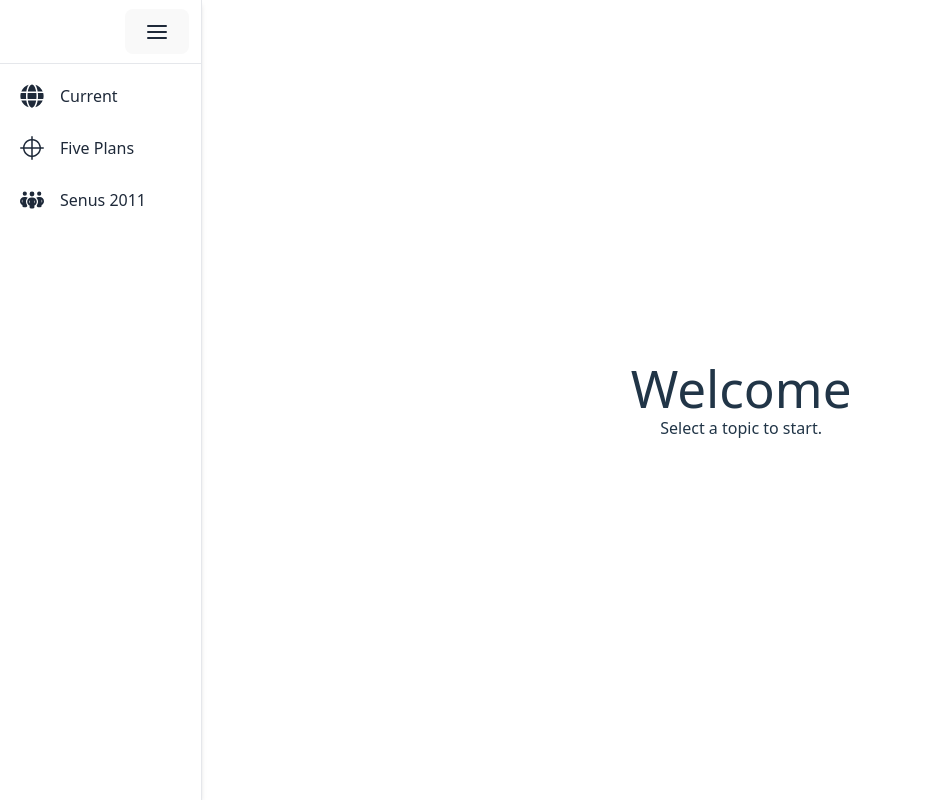
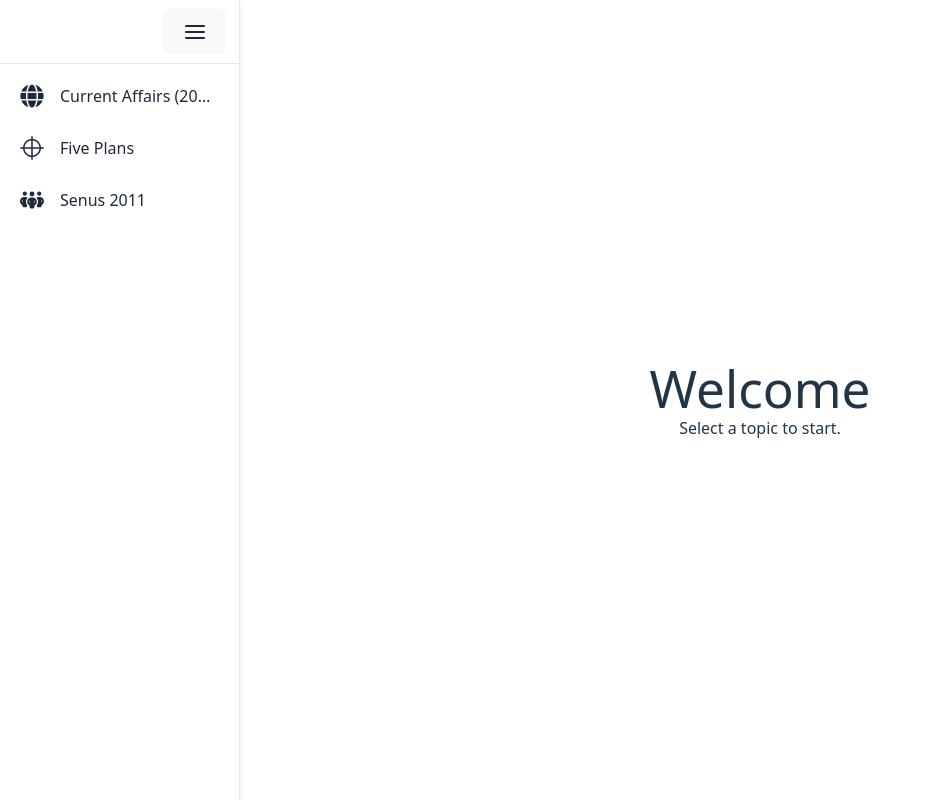
Before and after one commit to charan-sai1/SSC, a React (Vite) app: page / in a window 1280 px wide. Shown: the whole page, without its empty margins (0-931 px from the left). Built offline with nearby package versions, Linux system fonts and the light colour scheme.

Commit message:
side bar names

```diff
--- a/src/App.jsx
+++ b/src/App.jsx
@@ -15,7 +15,7 @@ import { SlTarget } from "react-icons/sl";
 function App() {
   // Your menu items
 const items = [
-  { name: "Current", label: "Current Affairs", route: "/current", icon: <FaGlobe /> },
+  { name: "Current Affairs (2024-25)", label: "Current Affairs", route: "/current", icon: <FaGlobe /> },
   { name: "Five Plans", label: "Five Year Plans", route: "/five", icon: <SlTarget /> },
   { name: "Senus 2011", label: "Senus 2011", route: "/sensus", icon: <FaPeopleGroup /> }
 ];
```
